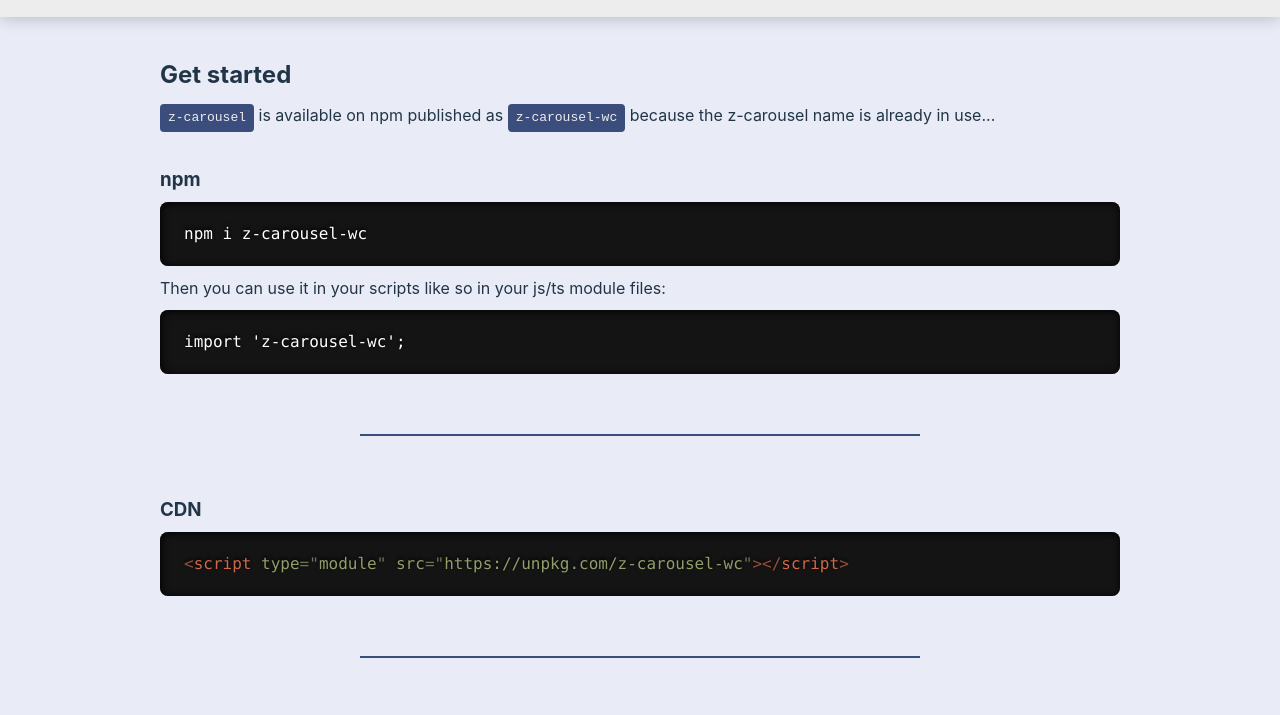
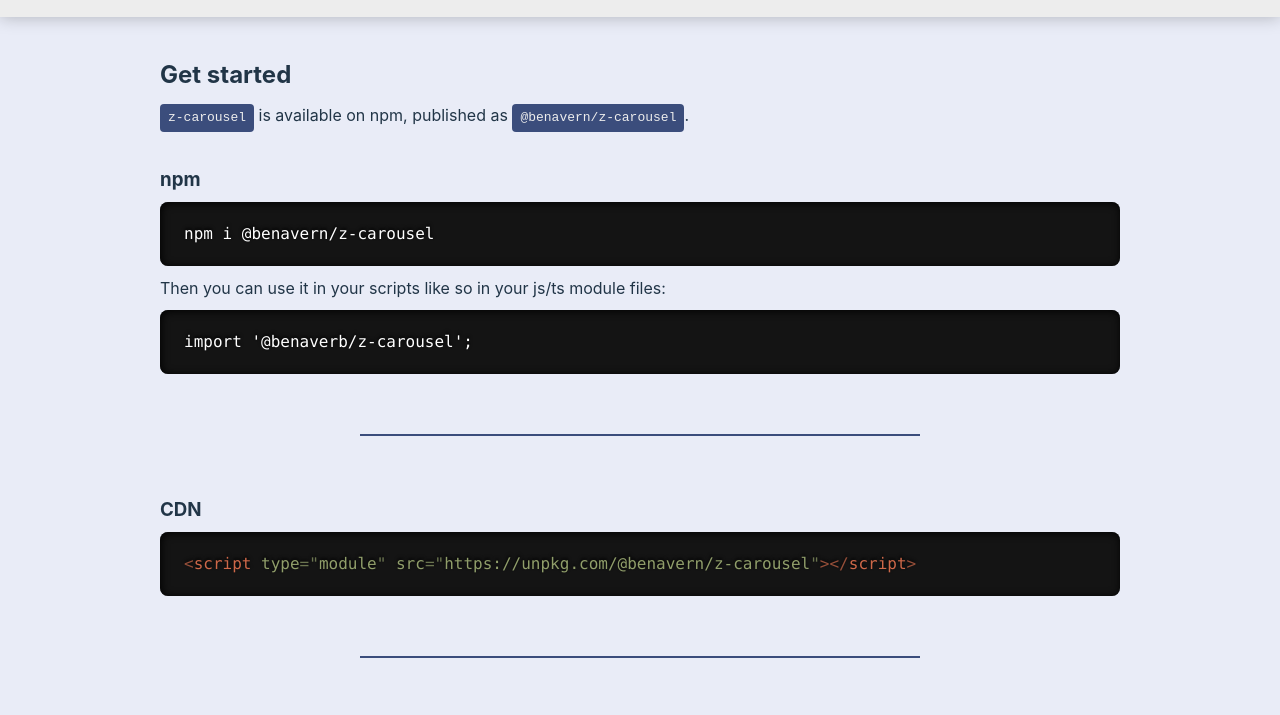
Before and after one commit to benavern/z-carousel, a website built with Vite: page index.html in a window 1280 px wide. Shown: the part 71-786 px from the top of the page. Built offline with nearby package versions, Linux system fonts and the light colour scheme.

Commit message:
scoped package

```diff
--- a/index.html
+++ b/index.html
@@ -45,24 +45,24 @@
         <h2>Get started</h2>
 
         <p>
-          <code>z-carousel</code> is available on npm published as <code>z-carousel-wc</code> because the z-carousel name is already in use...
+          <code>z-carousel</code> is available on npm, published as <code>@benavern/z-carousel</code>.
         </p>
 
         <br>
 
         <h3>npm</h3>
 
-        <pre><code class="language-bash">npm i z-carousel-wc</code></pre>
+        <pre><code class="language-bash">npm i @benavern/z-carousel</code></pre>
 
         <p>Then you can use it in your scripts like so in your js/ts module files: </p>
 
-        <pre><code class="language-ts">import 'z-carousel-wc';</code></pre>
+        <pre><code class="language-ts">import '@benaverb/z-carousel';</code></pre>
 
         <hr>
 
         <h3>CDN</h3>
 
-        <pre><code class="language-html">&lt;script type="module" src="https://unpkg.com/z-carousel-wc"&gt;&lt;/script&gt;</code></pre>
+        <pre><code class="language-html">&lt;script type="module" src="https://unpkg.com/@benavern/z-carousel"&gt;&lt;/script&gt;</code></pre>
 
         <hr>
 
```
Also changed, not shown: package.json (+6 -3 lines), README.md, 1 other file.
